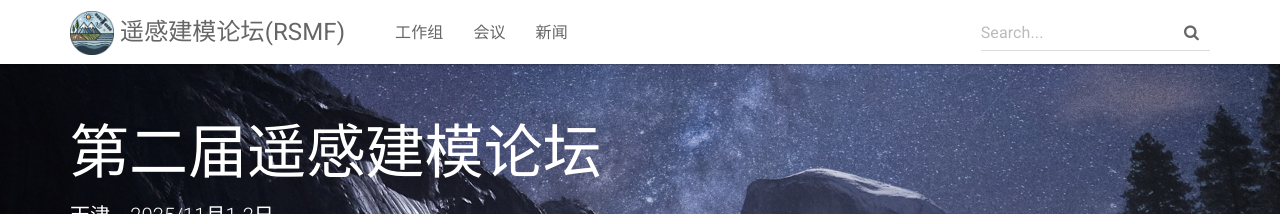
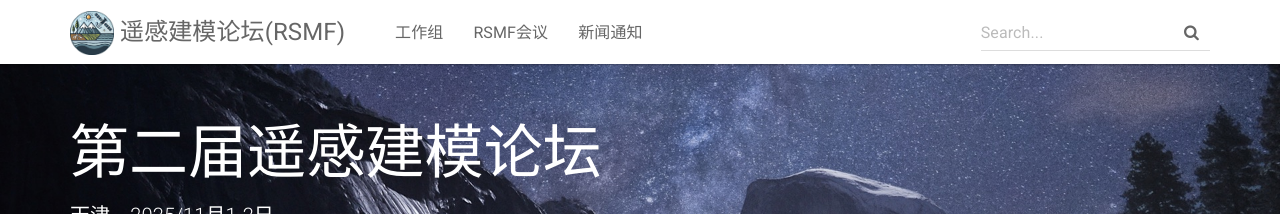
Before and after one commit to rsmodeling/rsmodeling.github.io, a Jekyll site: the page built from index.html, in a window 1280 px wide. Shown: the top 214 px of the page. Built offline with Jekyll 4.4.1, drawn with Linux system fonts in a browser that asks for light colours.

Commit message:
Update topnav.html

```diff
--- a/_includes/topnav.html
+++ b/_includes/topnav.html
@@ -14,9 +14,9 @@
         <div id="navbar" class="collapse navbar-collapse">
             <ul class="nav navbar-nav">
                 <li {% if page.sectionid=='workinggroups' %} class="active" {% endif %}><a href="{{ "/workinggroups/home/" | relative_url }}">工作组</a></li>
-              <li {% if page.sectionid=='rsmforums' %} class="active" {% endif %}><a href="{{ "/rsmforums/forum2025/" | relative_url }}">会议</a></li>
+              <li {% if page.sectionid=='rsmforums' %} class="active" {% endif %}><a href="{{ "/rsmforums/forum2025/" | relative_url }}">RSMF会议</a></li>
                 <!--<li {% if page.sectionid=='docs' %} class="active" {% endif %}><a href="{{ "/docs/home/" | relative_url }}">Docs</a></li>-->
-                <li {% if page.sectionid=='blog' %} class="active" {% endif %}><a href="{{ site.posts.first.url | relative_url }}">新闻</a></li>
+                <li {% if page.sectionid=='blog' %} class="active" {% endif %}><a href="{{ site.posts.first.url | relative_url }}">新闻通知</a></li>
             </ul>
             <div class="navbar-right">
                 <form class="navbar-form navbar-left">
```
